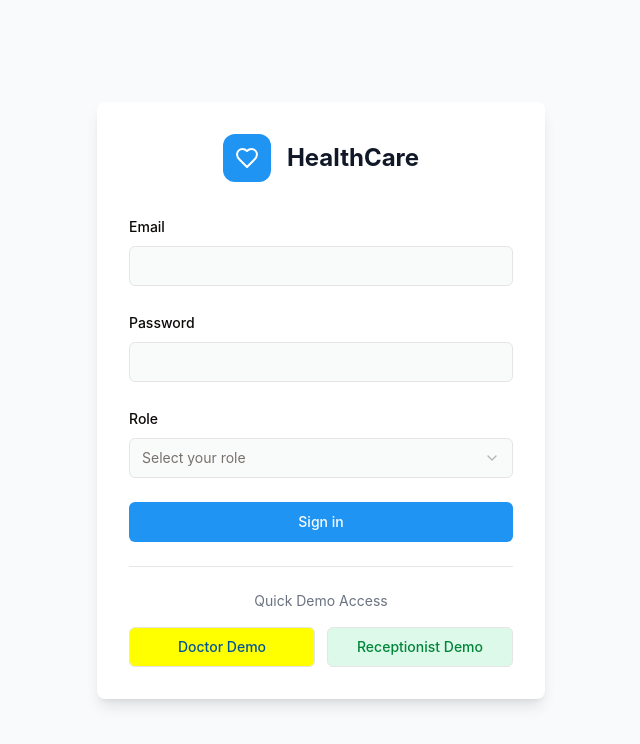
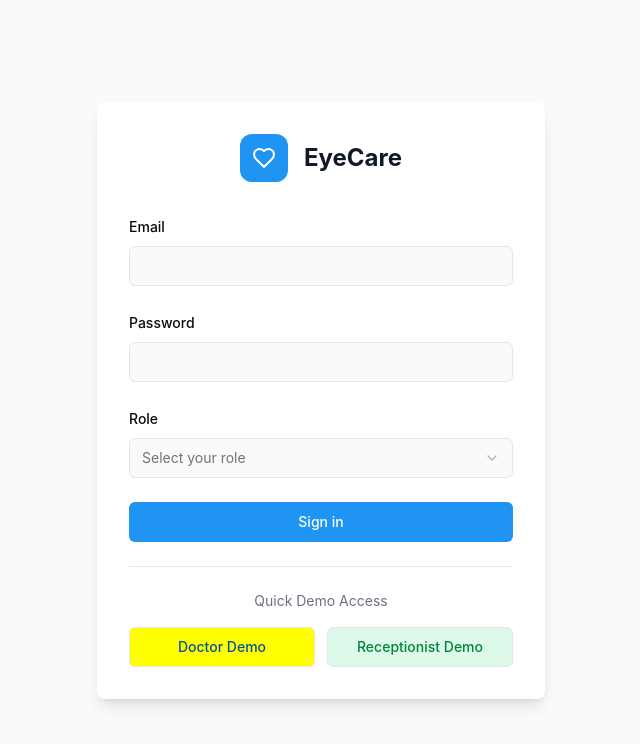
Before and after one commit to ForeFoldAi/eye-care, a React (Vite) app in the folder client/: page /login in a window 1280 px wide. Shown: the top 744 px of the page, without its empty margins (319-959 px from the left). Built offline with nearby package versions, Linux system fonts and the light colour scheme; no server answers.

Commit message:
health care to Eyecare

```diff
--- a/client/src/components/Layout.tsx
+++ b/client/src/components/Layout.tsx
@@ -77,7 +77,7 @@ export default function Layout({ children, user }: LayoutProps) {
             <div className="w-8 h-8 bg-medical-blue-500 rounded-lg flex items-center justify-center">
               <Heart className="w-4 h-4 text-white" />
             </div>
-            <span className="ml-3 text-lg font-semibold text-gray-900">HealthCare</span>
+            <span className="ml-3 text-lg font-semibold text-gray-900">EyeCare</span>
           </div>
         </div>
 
--- a/client/src/components/ReceiptModal.tsx
+++ b/client/src/components/ReceiptModal.tsx
@@ -98,7 +98,7 @@ export default function ReceiptModal({ isOpen, onClose, payment, patient }: Rece
           <CardContent className="p-6 space-y-4">
             {/* Header */}
             <div className="text-center border-b border-gray-200 pb-4">
-              <h3 className="text-2xl font-bold text-medical-blue-600">HealthCare Management System</h3>
+              <h3 className="text-2xl font-bold text-medical-blue-600">EyeCare Management System</h3>
               <p className="text-sm text-gray-600 mt-1">Official Payment Receipt</p>
             </div>
 
--- a/client/src/pages/LoginPage.tsx
+++ b/client/src/pages/LoginPage.tsx
@@ -126,7 +126,7 @@ export default function LoginPage() {
             <div className="w-12 h-12 bg-medical-blue-500 rounded-xl flex items-center justify-center">
               <Heart className="w-6 h-6 text-white" />
             </div>
-            <h1 className="ml-4 text-2xl font-bold text-gray-900">HealthCare</h1>
+            <h1 className="ml-4 text-2xl font-bold text-gray-900">EyeCare</h1>
           </div>
 
           <form onSubmit={handleSubmit} className="space-y-6">
```
